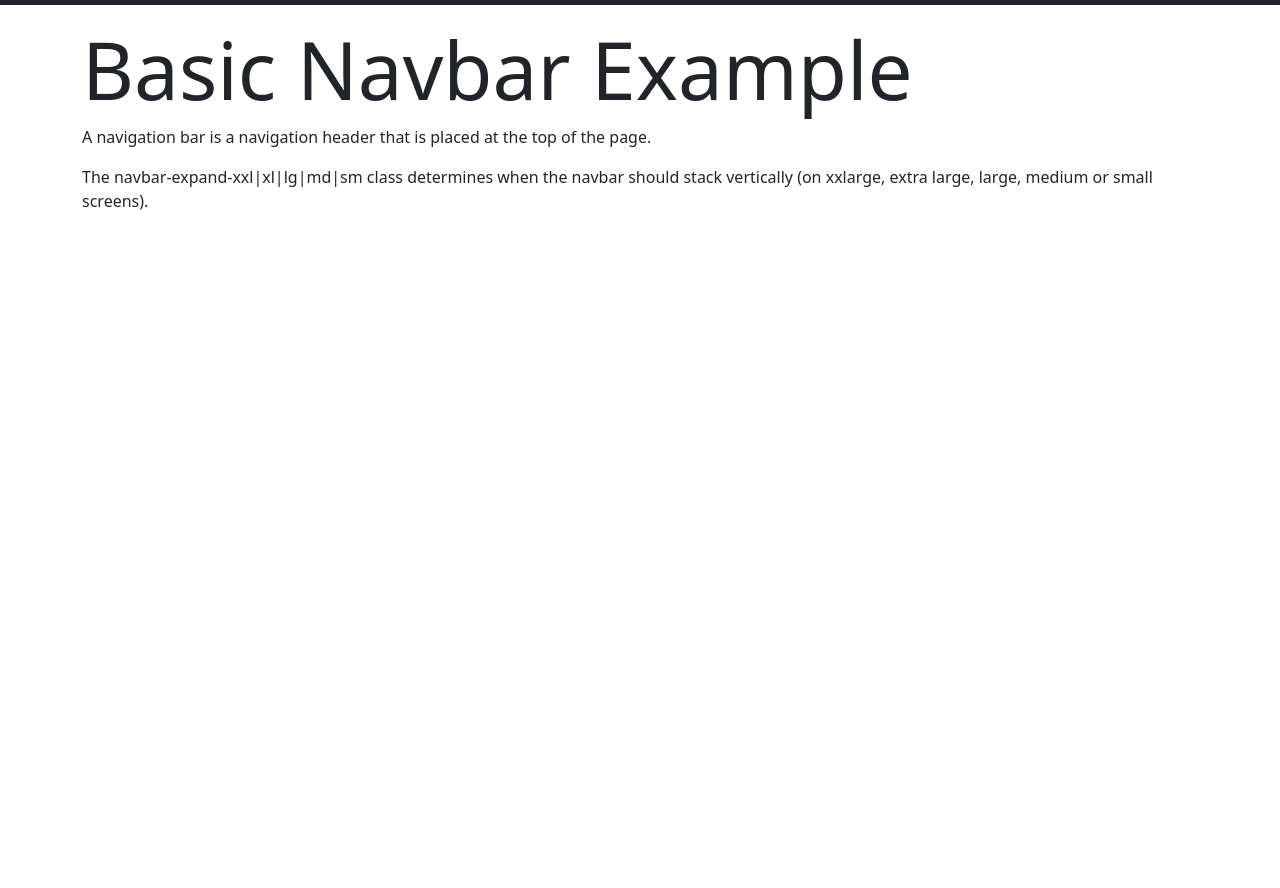
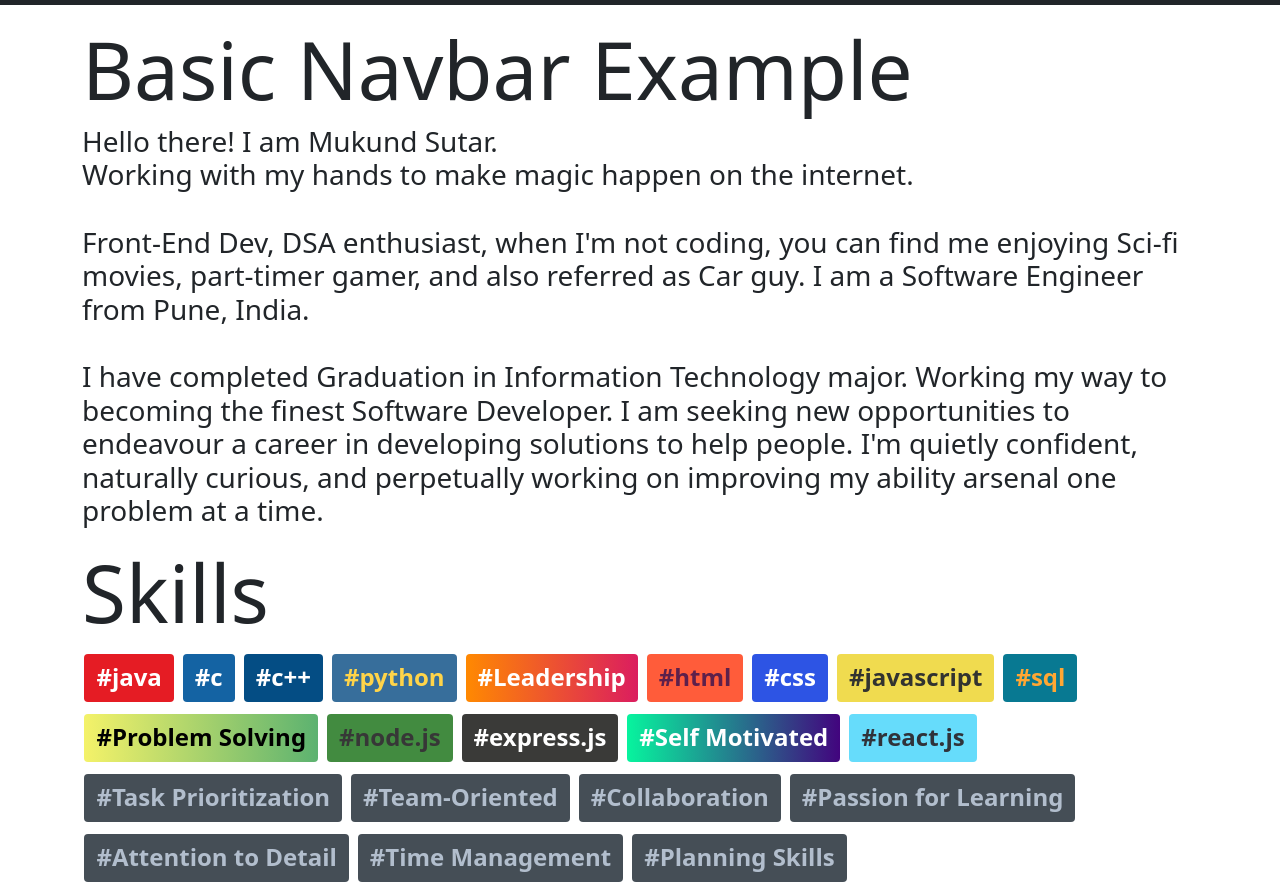
Before and after one commit to mukundsutar/bootstrap-test, a plain HTML site: page index.html in a window 1280 px wide. Shown: the part 64-952 px from the top of the page. Before the commit the page ends 800 px from the top, so only its background shows below. Drawn offline with nearby package versions, Linux system fonts and the light colour scheme; a web font is replaced by a local one.

Commit message:
Added the tags styling to skills

```diff
--- a/index.html
+++ b/index.html
@@ -8,6 +8,8 @@
 
   <link href="https://cdn.jsdelivr.net/npm/bootstrap@5.3.0/dist/css/bootstrap.min.css" rel="stylesheet">
   <script src="https://cdn.jsdelivr.net/npm/bootstrap@5.3.0/dist/js/bootstrap.bundle.min.js"></script>
+
+  <link rel="stylesheet" href="tag.css">
 
 </head>
 <body>
@@ -42,9 +44,66 @@
 
       <div class="container-sm mt-3">
         <h1 class="display-1">Basic Navbar Example</h1>
-        <p>A navigation bar is a navigation header that is placed at the top of the page.</p>
-        <p>The navbar-expand-xxl|xl|lg|md|sm class determines when the navbar should stack vertically (on xxlarge, extra large, large, medium or small screens).</p>
+        <p class="h3"> Hello there!
+          I am Mukund Sutar.
+          <br>
+          Working with my hands to make magic happen on the internet.
+          <br><br>
+
+          Front-End Dev, DSA enthusiast, when I'm not coding, you can find me enjoying Sci-fi movies, part-timer gamer, and also referred as Car guy. I am a Software Engineer from Pune, India.
+          <br><br>
+
+          I have completed Graduation in Information Technology major. Working my way to becoming the finest Software Developer. I am seeking new opportunities to endeavour a career in developing solutions to help people. I'm quietly confident, naturally curious, and perpetually working on improving my ability arsenal one problem at a time. </p>
       </div>
 
+      <div class="container-sm mt-3">
+        <h1 class="display-1">Skills</h1>
+        <main role="main">
+
+          <!-- <header><h1>Tags</h1></header> -->
+          <span class="tag tag-java tag-lg">#java</span>
+
+          <span class="tag tag-c tag-lg">#c</span>
+
+          <span class="tag tag-cpp tag-lg">#c++</span>
+
+          <span class="tag tag-python tag-lg">#python</span>
+
+          <span class="tag tag-leadership tag-lg">#Leadership</span>
+
+          <span class="tag tag-html tag-lg">#html</span>
+
+          <span class="tag tag-css tag-lg">#css</span>
+
+          <span class="tag tag-javascript tag-lg">#javascript</span>
+
+          <span class="tag tag-sql tag-lg">#sql</span>
+
+          <span class="tag tag-problem-solving tag-lg">#Problem Solving</span>
+
+          <span class="tag tag-node tag-lg">#node.js</span>
+
+          <span class="tag tag-express tag-lg">#express.js</span>
+
+          <span class="tag tag-self-movitation tag-lg">#Self Motivated</span>
+
+          <span class="tag tag-react tag-lg">#react.js</span>
+
+          <span class="tag tag-lg">#Task Prioritization</span>
+
+          <span class="tag tag-lg">#Team-Oriented</span>
+
+          <span class="tag tag-lg">#Collaboration</span>
+
+          <span class="tag tag-lg">#Passion for Learning</span>
+
+          <span class="tag tag-lg">#Attention to Detail</span>
+
+          <span class="tag tag-lg">#Time Management</span>
+
+          <span class="tag tag-lg">#Planning Skills</span>
+
+      </main>
+      </div>
 </body>
 </html>
--- /dev/null
+++ b/tag.css
@@ -0,0 +1,176 @@
+@import url('https://fonts.googleapis.com/css2?family=Neucha&display=swap');
+
+:root {
+    --red:#ff3860;
+    --red-dark:#ff1443;
+    --red-light:#ff5c7c;
+    --blue:#498afb;
+    --blue-dark:#2674fa;
+    --blue-light:#6ca0fc;
+    --orange:#fa8142;
+    --orange-dark:#f96a1f;
+    --orange-light:#fb9865;
+    --green:#09c372;
+    --green-dark:#07a15e;
+    --green-light:#0be586;
+    --purple:#9166cc;
+    --purple-dark:#7d4bc3;
+    --purple-light:#a481d5;
+    --yellow:#ffdd57;
+    --yellow-dark:#ffd633;
+    --yellow-light:#ffe47a;
+    --pink:#ff4088;
+    --pink-dark:#ff1c72;
+    --pink-light:#ff649e;
+    --gray0:#f8f8f8;
+    --gray1:#dbe1e8;
+    --gray2:#b2becd;
+    --gray3:#6c7983;
+    --gray4:#454e56;
+    --gray5:#2a2e35;
+    --gray6:#12181b;
+    --nav-width:4em;
+    --font-body:"sofia-pro",sans-serif;
+    --font-head:"sofia-pro",sans-serif;
+    --font-code:"attribute-mono",monospace;
+    --font-size:20px;
+    --max-width-bp:768px;
+    --orange-pink:linear-gradient(to bottom right,var(--orange-light),var(--orange-dark) 85%);
+    --green-grad:linear-gradient(to bottom right,var(--green-light),var(--green-dark) 85%);
+    --background:var(--gray6);
+    --text-color:var(--gray2);
+    --h-color:#fff;
+    --nav-shadow:4px 0 10px -3px #010101;
+    --card-shadow:0 4px 8px rgba(0,0,0,0.38);
+    --toc-shadow:rgba(0,0,0,0.7) 0px 10px 20px 0px;
+    --nav-bg:var(--gray5);
+    --tag-bg:var(--gray4);
+    --code-bg:#22262f;
+    --card-bg:var(--gray5);
+    --overlay-bg:rgba(0,0,0,0.9);
+    --h-border:2px dashed var(--nav-bg);
+    --nav-border:2px dashed var(--text-color);
+    --card-radius:0.25em;
+    transition: all .3s ease
+}
+
+.tag {
+    display: inline-block;
+    border-radius: 3px;
+    padding: .2em .5em .3em;
+    border-radius: 2px;
+    background: var(--tag-bg);
+    color: var(--text-color);
+    font-weight: 600;
+    margin: .25em .1em;
+}
+
+h1.tag {
+    margin-left: 0;
+    margin-right: 0;
+}
+
+/* .tag-sm {
+    font-size: .7em;
+    display: inline-block;
+    letter-spacing: .15ch;
+    font-weight: 400
+} */
+
+.tag-lg {
+    font-size: 1.5rem;
+    border-radius: 4px;
+    background-color: var(--gray4);
+    color: var(--gray2);
+    /* font-family: 'Neucha', cursive; */
+    cursor: url(../img/done.svg), auto;
+}
+
+.tag-bg {
+    background: var(--background);
+}
+
+.tag-green,.tag-pro {
+    background: var(--green);
+    color: #fff;
+}
+
+.tag-purple {
+    background: var(--purple);
+    color: #fff;
+}
+
+.tag-contrast {
+    background: var(--text-color);
+    color: var(--background)
+}
+
+.tag-javascript {
+    background: #f0db4f;
+    color: #323330;
+}
+
+.tag-java {
+    background: #e51c24;
+    color: #fff;
+}
+
+.tag-c {
+    background: #1463a3;
+    color: #fff;
+}
+
+.tag-cpp {
+    background: #044d84;
+    color: #fff;
+}
+
+.tag-python {
+    background: #376e9b;
+    color: #ffd449;
+}
+
+.tag-html {
+    background: #ff5c3a;
+    color: #5d204b;
+}
+
+.tag-css {
+    background: #2d54e4;
+    color: #fff;
+}
+
+.tag-node {
+    background: #428b40;
+    color: #373737;
+}
+
+.tag-express {
+    background: #3a3a38;
+    color: #fff;
+}
+
+.tag-react {
+    background: #66dcfb;
+    color: #30333a;
+}
+
+.tag-sql {
+    background: #087992;
+    color: #FFA733;
+}
+
+.tag-leadership {
+    background-image: linear-gradient(90deg,#ff8901,#db1d5f);
+    color: #fff;
+}
+
+.tag-problem-solving {
+    background-image: linear-gradient(90deg,#f4f269,#5cb270);
+    color: #000;
+}
+
+.tag-self-movitation {
+    background-image: linear-gradient(90deg,#07f49e,#42047e);
+    color: #fff;
+}
```
Also changed, not shown: style.css (deleted).
